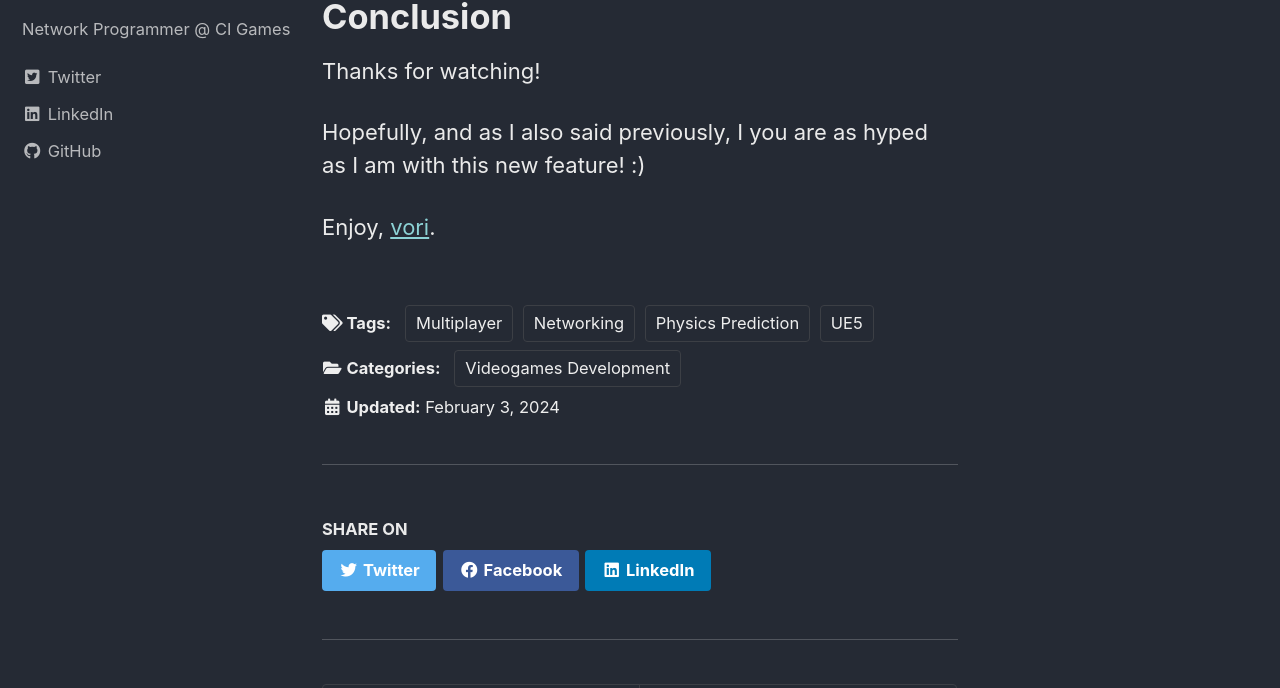
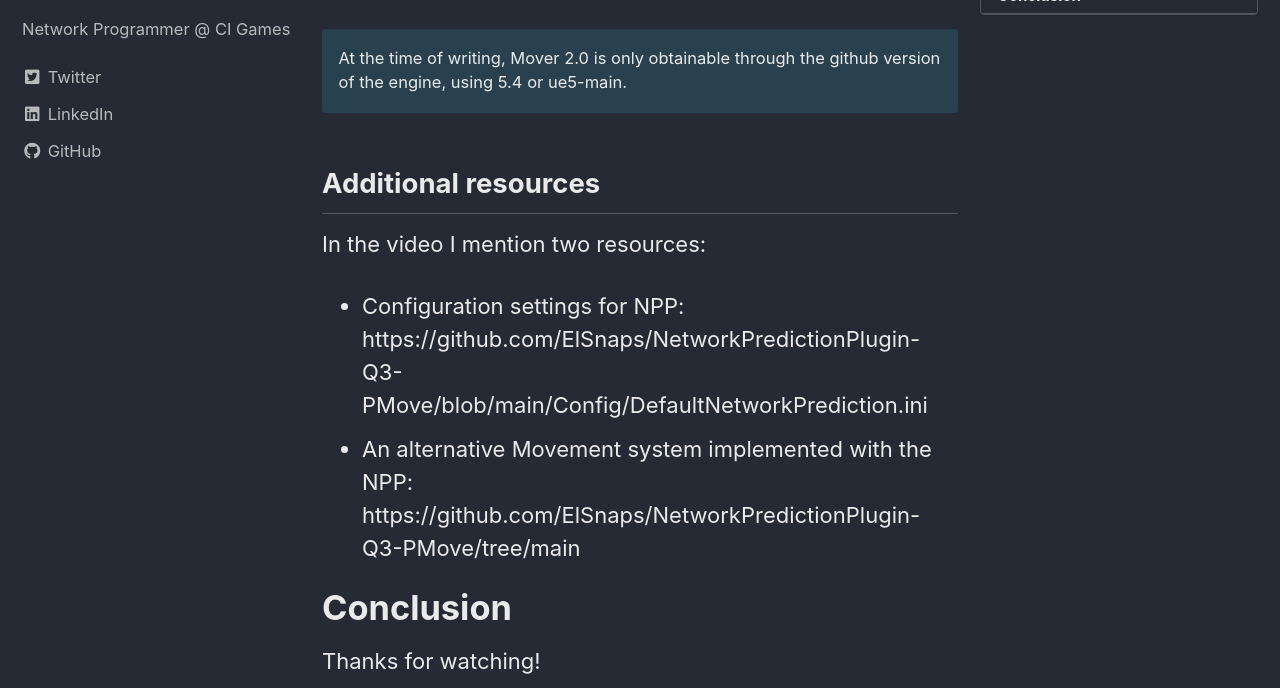
Before and after one commit to vorixo/devtricks, a Jekyll site: the page built from _posts/2024-02-03-mover-show.md, in a window 1280 px wide and 900 px high, scrolled down 1173 px, cut to the strip 212-900 px from the top of the window. Built offline with Jekyll 4.4.1, drawn with Linux system fonts in a browser that asks for light colours; cached includes are drawn as plain includes.

Commit message:
[UPD] Adding extra resources

```diff
--- a/_posts/2024-02-03-mover-show.md
+++ b/_posts/2024-02-03-mover-show.md
@@ -29,6 +29,15 @@ The following video I've recorded showcases the state of the system at the relea
 
 <iframe width="480" height="270" src="https://www.youtube.com/embed/1jD4WT6wkjw" frameborder="0" allow="autoplay; encrypted-media" allowfullscreen></iframe>
 
+At the time of writing, Mover 2.0 is only obtainable through the github version of the engine, using 5.4 or ue5-main.
+{: .notice--info}
+
+## Additional resources
+
+In the video I mention two resources:
+* Configuration settings for NPP: https://github.com/ElSnaps/NetworkPredictionPlugin-Q3-PMove/blob/main/Config/DefaultNetworkPrediction.ini
+* An alternative Movement system implemented with the NPP: https://github.com/ElSnaps/NetworkPredictionPlugin-Q3-PMove/tree/main
+
 # Conclusion
 
 Thanks for watching!
```
